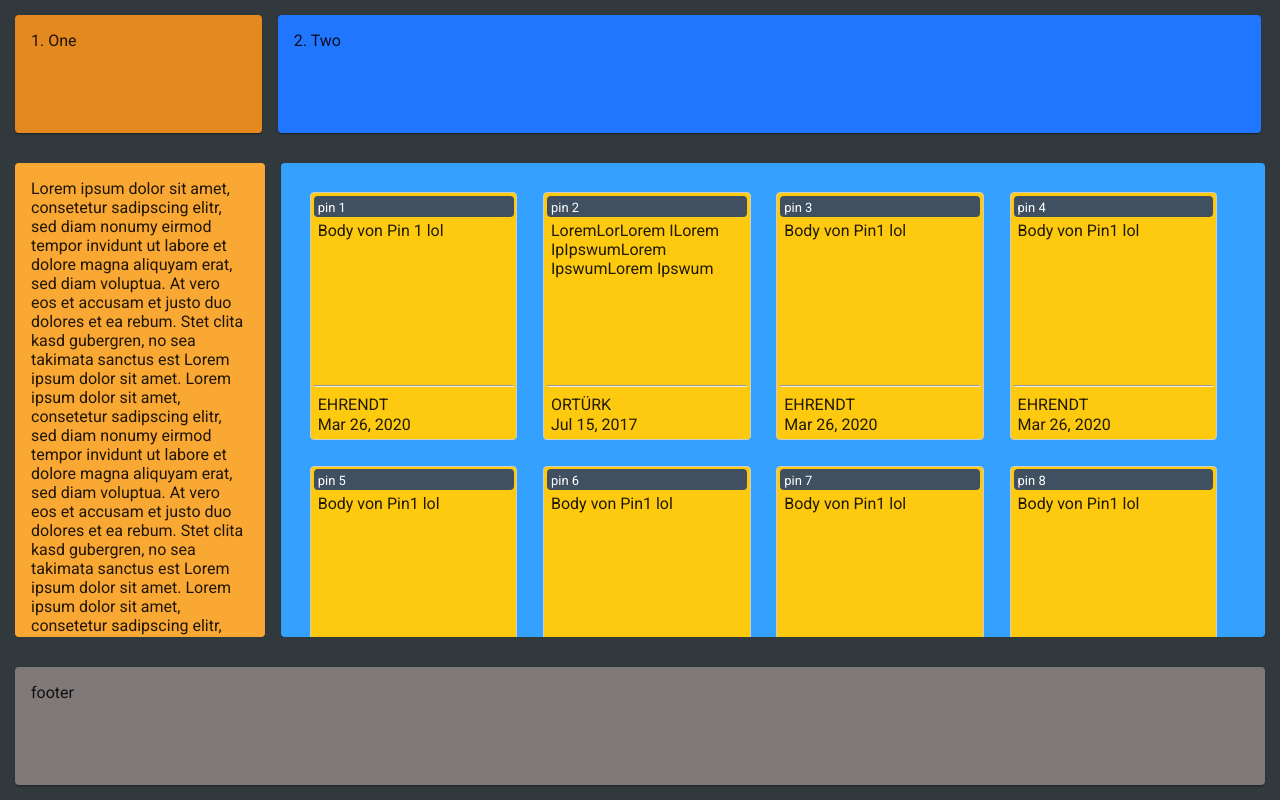
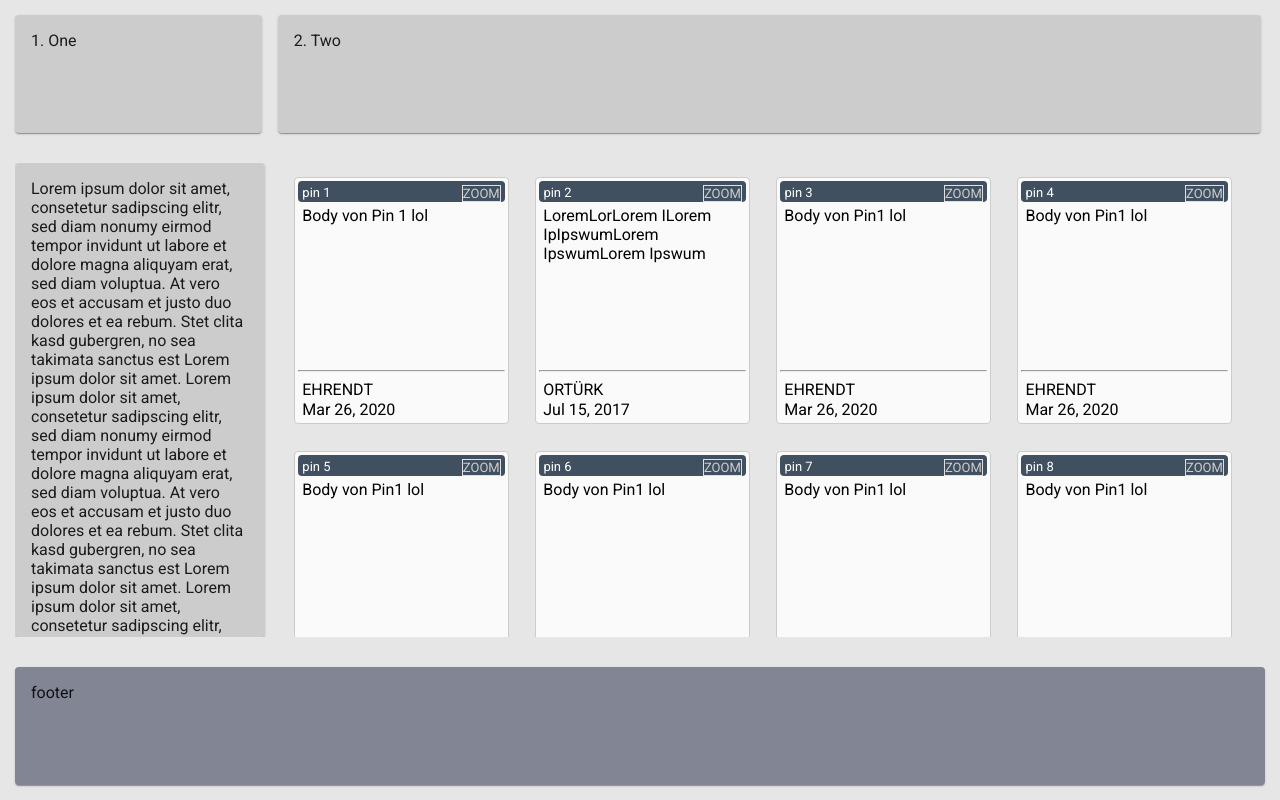
Before and after one commit to Supersauger/Pinnwand2, an Angular app: page /hauptmenu in a window 1280 px wide. Built offline with nearby package versions, Linux system fonts and the light colour scheme.

Commit message:
Colors changed. Big Pin anzeigen lassen. Big Pin-Hintergrund wird dunkler und dunkelt den Pin bereich ab

```diff
--- a/src/app/app.component.css
+++ b/src/app/app.component.css
@@ -1,5 +1,6 @@
 /* Application-wide Styles */
 ::ng-deep :root{
+  /*
   --darkBG: #31393cff;
   --lightBG: #7f7979ff;
 
@@ -9,7 +10,23 @@
   --SideHeader:  #e48920ff;
   --SideContent: #f9a834ff;
 
+  --PinTitle: #405061;
   --PinColor: #fdca10ff;
+*/
+
+  --darkBG: #e6e6e6ff;
+  --lightBG: #828594;
+
+  --PinHeader: #ccccccff;
+  --PinContent: #e6e6e6ff;
+
+  --SideHeader:  #ccccccff;
+  --SideContent: #ccccccff;
+
+  --PinTitle: #405061;
+  --PinColor: #fafafaff;
+
+  --Unused: #3c91e6ff;
 }
 /*END of Styledeclaration*/
 
--- a/src/app/app.module.ts
+++ b/src/app/app.module.ts
@@ -26,6 +26,7 @@ import { RegisterComponent } from './register/register.component';
 
 import { PinComponent } from './pin/pin.component';
 import { BigPinComponent } from './big-pin/big-pin.component';
+import {MatButtonToggleModule} from '@angular/material/button-toggle';
 
 @NgModule({
   declarations: [
@@ -55,7 +56,8 @@ import { BigPinComponent } from './big-pin/big-pin.component';
         MatTableModule,
         MatMenuModule,
         AppRoutingModule,
-    DragDropModule
+        DragDropModule,
+        MatButtonToggleModule
     ],
   exports: [
     CommonModule,
--- a/src/app/big-pin/big-pin.component.css
+++ b/src/app/big-pin/big-pin.component.css
@@ -1,18 +1,16 @@
 .pins {
-  /* margin: 0 0 2em 0;*/
   list-style-type: none;
-  padding: 0;
-  width: 100%;
 }
-.pins li                                                                                                                                                                                                                                                                        {
+
+.pins li
+{
   cursor: pointer;
-  position: relative;
   left: 0pt;
   background-color: #EEE;
   margin: 1.35%;
   padding: 0.3%;
 
-  width: 100%;
+  width: 70%;
   height: 100%;
 
   border-radius: 4px;
@@ -24,17 +22,8 @@
   color: white;
   height: 1em;
   padding: .25em;
-  padding-right: 0em;
   width: 100%;
-
-  /*padding: 0.8em 0.7em 0 0.7em;*/
   background-color:#405061;
-  /*  line-height: 1em;
-    position: relative;
-    left: -1px;
-    top: -4px;
-    height: 1.8em;*/
-  /*margin-right: 1em;*/
   border-radius: 4px;
 }
 .pins .body {
--- a/src/app/hauptmenu/hauptmenu.component.css
+++ b/src/app/hauptmenu/hauptmenu.component.css
@@ -25,7 +25,6 @@
 
 
 /*---------Pinnwand Styles---------------------*/
-
 .header-pinnwandcontainer{
   padding-left: 1em;
 }
--- a/src/app/hauptmenu/hauptmenu.component.html
+++ b/src/app/hauptmenu/hauptmenu.component.html
@@ -48,9 +48,9 @@
     </div>
 
     <div class="pinnwandcontainer" fxLayout.lt-sm="column" fxFlex=" calc(80%)" fxFlexOrder.lt-sm="1" fxLayout="column">
-      <mat-card class="pinwand-content" fxFlex=" calc(100%)">
+      <div class="pinwand-content" fxFlex=" calc(100%)">
         <app-pin></app-pin>
-      </mat-card>
+      </div>
     </div>
 
   </div>
--- a/src/app/pin/pin.component.css
+++ b/src/app/pin/pin.component.css
@@ -29,7 +29,7 @@
   width: 96%;
 
   /*padding: 0.8em 0.7em 0 0.7em;*/
-  background-color:#405061;
+  background-color: var(--PinTitle);
   /*  line-height: 1em;
     position: relative;
     left: -1px;
@@ -54,13 +54,25 @@
   padding: .25em;
   width: 100%;
 }
+
+
+.Zoom-Button{
+  float: right;
+  clear: right;
+  color: #cccccc;
+  background-color: var(--PinTitle);
+}
+
 #bigPin {
-  width:100%;
-  height: 100%;
-  position:absolute;
-  top:0;
-  left:0;
+  position: absolute;
+  padding-top: 7.5%;
+  padding-left: 12.5%;
+  width: 63%;
+  height: 50%;
+  top: 18.3%;
+  left: 21.5%;
   z-index: 10;
+  border-radius: 4px;
 }
 
 .cdk-drag-preview {
--- a/src/app/pin/pin.component.html
+++ b/src/app/pin/pin.component.html
@@ -1,4 +1,4 @@
-<!--<h2>My Heroes</h2>
+<!--
 <ul  cdkDropList  class="pins" (cdkDropListDropped)="drop($event)">
   <li class="float-left" *ngFor="let pin of Pins" cdkDrag>
     <div class="title"  >{{pin.title}}</div>
@@ -12,14 +12,21 @@
   <app-big-pin id="bigPin"[pin]="bigPin" (pinChange)="pinChange($event)"></app-big-pin>
 </div>
 -->
+
 <div class="pins" cdkDropListGroup>
   <div cdkDropList class="pincontainer" [cdkDropListData]="i" *ngFor="let pin of Pins; let i = index;">
     <li cdkDrag [cdkDragData]="i" (cdkDragEntered)="entered($event)">
-      <div class="title"  >{{pin.title}}</div>
+      <div class="title"> {{pin.title}}
+        <mat-button-toggle-group class="Zoom-Button" (click)="onClickMe(pin)">ZOOM</mat-button-toggle-group>
+      </div>
       <div class="body"> {{pin.body}}</div>
       <hr>
-      <div class="author"> {{pin.author  | uppercase}}</div>
+      <div class="author">{{pin.author  | uppercase}}</div>
       <div class="date"> {{pin.date | date}}</div>
     </li>
   </div>
 </div>
+
+<div *ngIf="bigPin">
+  <app-big-pin id="bigPin"[pin]="bigPin" (pinChange)="pinChange($event)" style="background: rgba(40,40,40, 0.7)"></app-big-pin>
+</div>
```
Lines whose indentation alone changed are shown as unchanged.
